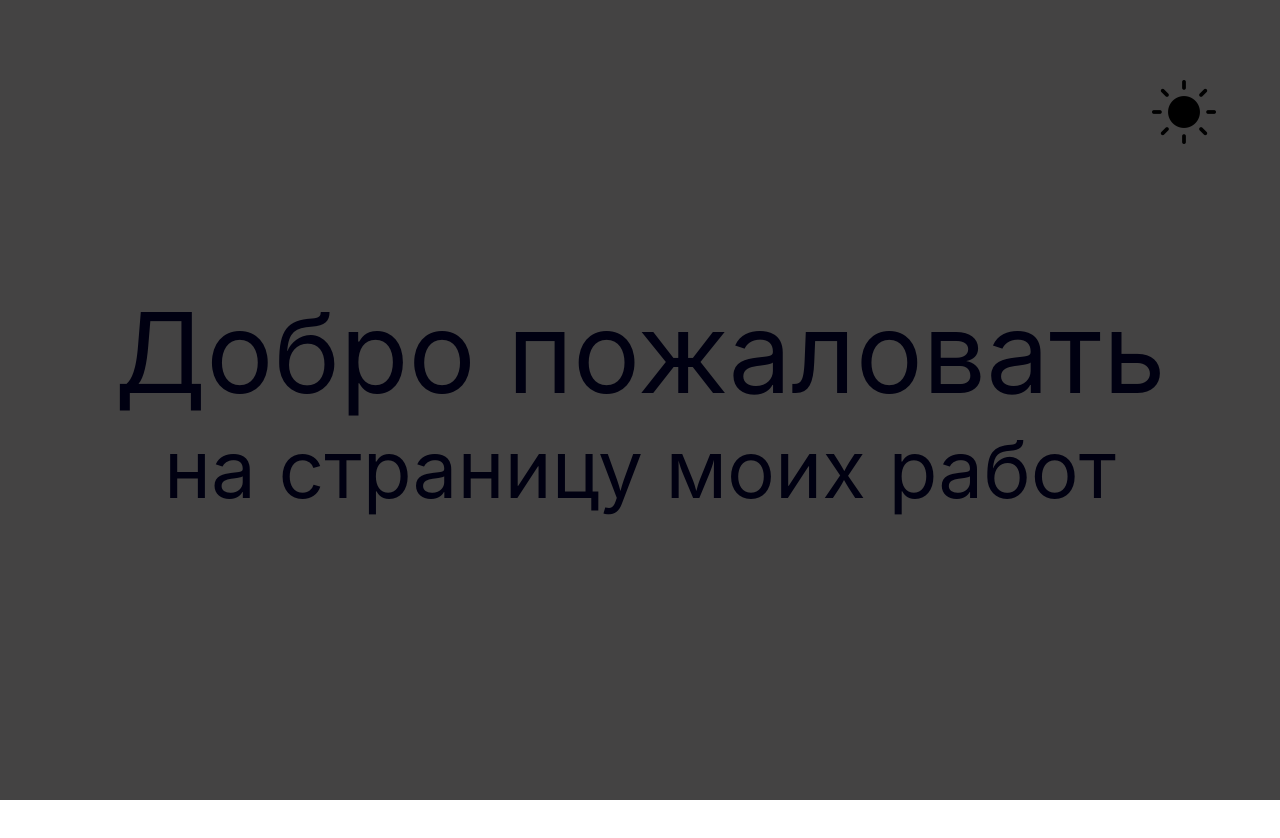
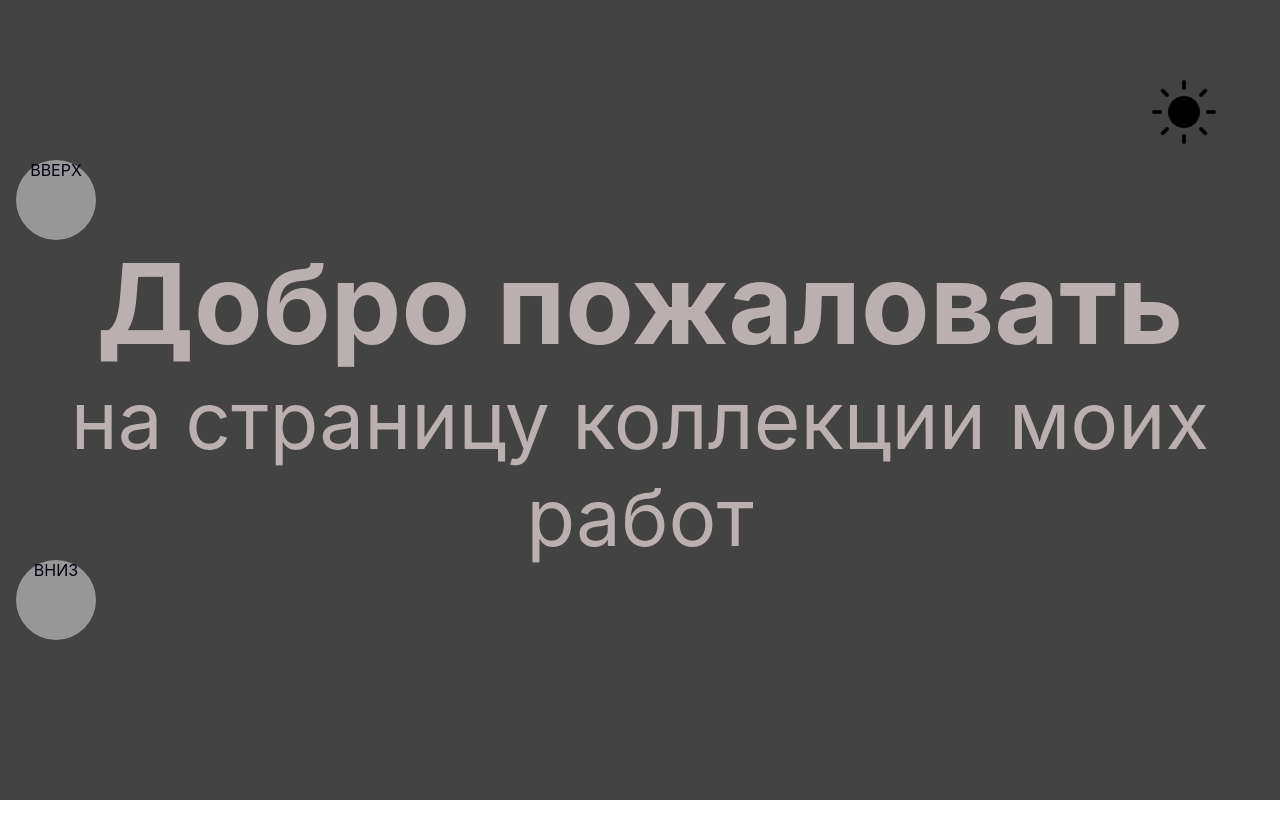
Before and after one commit to Evgenii-Buslaev/PortfolioSiteReact, a React (Create React App) app: page / in a window 1280 px wide. Shown: the top 838 px of the page. Built offline with nearby package versions, Linux system fonts and the light colour scheme.

Commit message:
Added fixed navigation buttons

```diff
--- a/src/App.css
+++ b/src/App.css
@@ -5,4 +5,5 @@
 
 .App {
   text-align: center;
+  overflow-y: hidden;
 }
--- a/src/App.js
+++ b/src/App.js
@@ -1,5 +1,6 @@
 import { useState } from "react";
 
+import NavigationButton from "./UI/NavigationButton";
 import AppSection from "./components/AppSection";
 import Greeting from "./components/Greeting";
 import "./App.css";
@@ -18,9 +19,13 @@ function App() {
 
   return (
     <div className="App">
+      <NavigationButton to="up" position={{ top: "10rem" }} text="ВВЕРХ" />
+      <NavigationButton to="down" position={{ bottom: "10rem" }} text="ВНИЗ" />
+
       <AppSection name="greeting">
         <Greeting mode={mode} changeMode={() => changeMode(mode)} />
       </AppSection>
+
       <AppSection name="about" />
       <AppSection name="portfolio" />
       <AppSection name="contacts" />
--- /dev/null
+++ b/src/UI/NavigationButton.jsx
@@ -0,0 +1,11 @@
+import styles from "../css/NavigationButton.module.css";
+
+function NavigationButton({ to, position, text }) {
+  return (
+    <div className={styles.navBtn} style={position}>
+      <p>{text}</p>
+    </div>
+  );
+}
+
+export default NavigationButton;
--- a/src/components/Greeting.jsx
+++ b/src/components/Greeting.jsx
@@ -1,5 +1,3 @@
-import { useState, useEffect } from "react";
-
 import ImageButtons from "../UI/ImageButtons";
 
 import styles from "../css/Greeting.module.css";
@@ -8,22 +6,6 @@ import dark from "../icons/mode/dark-mode.png";
 import light from "../icons/mode/light-mode.png";
 
 function Greeting({ mode, changeMode }) {
-  const [text, setText] = useState("");
-  const [underText, setUnderText] = useState("");
-
-  const textContent = [..."Добро пожаловать"];
-
-  useEffect(() => {
-    const greeting = setTimeout(() => {
-      let newText = textContent.slice(0, text.length + 1);
-      setText(newText);
-    }, 150);
-    if (text.length === textContent.length) {
-      clearTimeout(greeting);
-      setUnderText("на страницу моих работ");
-    }
-  }, [text, underText]);
-
   return (
     <>
       {mode === "dark" ? (
@@ -42,8 +24,8 @@ function Greeting({ mode, changeMode }) {
         />
       )}
       <div className={styles.greetingCont}>
-        <h1>{text}</h1>
-        <h2>{underText}</h2>
+        <h1>Добро пожаловать</h1>
+        <h2>на страницу коллекции моих работ</h2>
       </div>
     </>
   );
--- a/src/css/Greeting.module.css
+++ b/src/css/Greeting.module.css
@@ -3,16 +3,19 @@
   flex-direction: column;
   justify-content: center;
   align-items: center;
-  width: 100%;
+  width: 90%;
   height: 100%;
+  margin: 0 auto;
+  padding: 0;
 }
 
 .greetingCont h1 {
   font-size: 7rem;
-  margin: 0;
+  font-weight: bold;
+  color: rgba(230, 215, 215, 0.74);
 }
 
 .greetingCont h2 {
   font-size: 5rem;
-  margin: 0;
+  color: rgba(230, 215, 215, 0.74);
 }
--- /dev/null
+++ b/src/css/NavigationButton.module.css
@@ -0,0 +1,17 @@
+.navBtn {
+  position: fixed;
+  left: 1rem;
+  width: 5rem;
+  height: 5rem;
+  background-color: rgb(151, 151, 151);
+  border-radius: 50%;
+  cursor: pointer;
+}
+
+.navBtn img {
+  width: 80%;
+}
+
+.navBtn :hover {
+  opacity: 0.3;
+}
```
